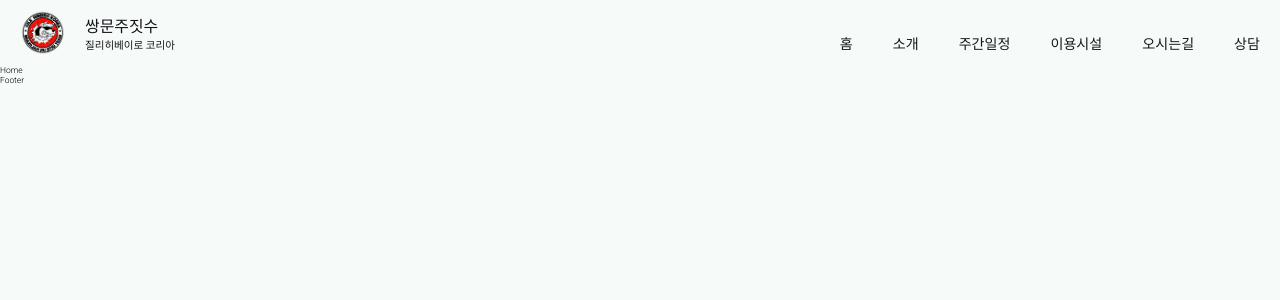
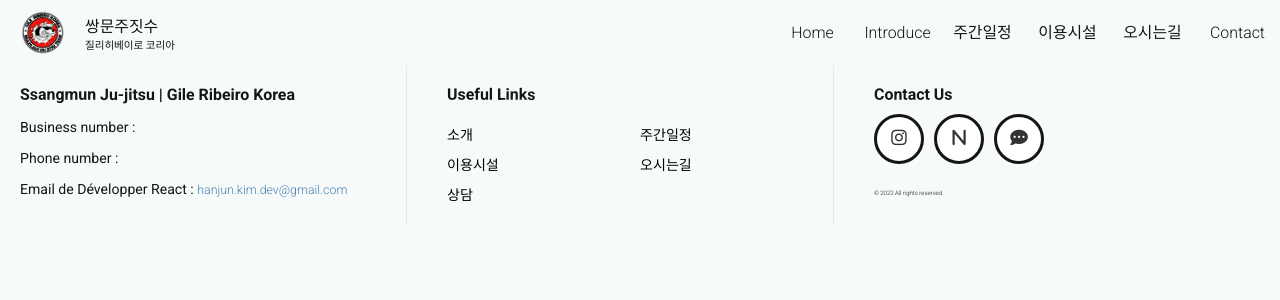
Before and after one commit to snrtn/projet-site-marketing, a React (Create React App) app in the folder client/: page / in a window 1280 px wide. Shown: the top 300 px of the page. Built offline with nearby package versions, Linux system fonts and the light colour scheme.

Commit message:
change code

```diff
--- a/client/public/index.html
+++ b/client/public/index.html
@@ -14,7 +14,7 @@
 
     <!-- fontawesome -->
     <script
-      src="https://kit.fontawesome.com/7d73c0060b.js"
+      src="https://kit.fontawesome.com/4ae45892d1.js"
       crossorigin="anonymous"
     ></script>
 
--- a/client/src/components/footer/Footer.tsx
+++ b/client/src/components/footer/Footer.tsx
@@ -1,11 +1,70 @@
 import React from "react";
 // style
-import { Container } from "./footer.style";
+import {
+  Container,
+  Wrapper,
+  Left,
+  Title,
+  Tel,
+  Number,
+  Email,
+  Center,
+  TitleLink,
+  List,
+  ListItem,
+  Right,
+  TitleSns,
+  Desc,
+} from "./footer.style";
 
 type Props = {};
 
 const Footer = (props: Props) => {
-  return <Container>Footer</Container>;
+  return (
+    <Container>
+      <Wrapper>
+        <Left>
+          <Title>Ssangmun Ju-jitsu | Gile Ribeiro Korea</Title>
+          <Number>Business number : </Number>
+          <Tel>Phone number : </Tel>
+          <Email>
+            Email de Développer React :{" "}
+            <a
+              href="mailto:hanjun.kim.dev@gmail.com"
+              style={{ cursor: "pointer" }}
+            >
+              hanjun.kim.dev@gmail.com
+            </a>
+          </Email>
+        </Left>
+        <Center>
+          <TitleLink>Useful Links</TitleLink>
+          <List>
+            <ListItem>소개</ListItem>
+            <ListItem>주간일정</ListItem>
+            <ListItem>이용시설</ListItem>
+            <ListItem>오시는길</ListItem>
+            <ListItem>상담</ListItem>
+          </List>
+        </Center>
+        <Right>
+          <TitleSns>Contact Us</TitleSns>
+          <div className="sns">
+            <button className="icon" onClick={() => window.open("", "_blank")}>
+              <i className="fa fa-brands fa-instagram"></i>
+            </button>
+            <button className="icon" onClick={() => window.open("", "_blank")}>
+              <i className="fa fa-solid fa-n"></i>
+            </button>
+            <button className="icon" onClick={() => window.open("", "_blank")}>
+              <i className="fa fa-solid fa-comment-dots"></i>
+            </button>
+          </div>
+          <Desc>© 2022.All rights reserved.</Desc>
+        </Right>
+      </Wrapper>
+    </Container>
+  );
 };
 
 export default Footer;
--- a/client/src/components/footer/footer.style.ts
+++ b/client/src/components/footer/footer.style.ts
@@ -1,3 +1,228 @@
 import styled from "styled-components";
+import variable from "../../styles/variable";
+import { r768px } from "../../styles/responsive";
 
-export const Container = styled.div``;
+export const Container = styled.div`
+  display: flex;
+  justify-content: center;
+  background-color: ${variable.lightmode};
+`;
+
+export const Wrapper = styled.div`
+  width: 1350px;
+  height: 160px;
+  display: flex;
+  justify-content: center;
+  align-items: center;
+  ${r768px({
+    flexDirection: "column",
+    height: "100%",
+  })}
+`;
+
+export const Left = styled.div`
+  flex: 1;
+  height: inherit;
+  flex-direction: column;
+  padding: 20px 0px 0px 20px;
+  border-right: 1.2px solid #00000010;
+  margin-right: 20px;
+  ${r768px({
+    width: "100%",
+    borderRight: "none",
+    borderBottom: "1.2px solid #00000010",
+    marginRight: "0px",
+    paddingBottom: "20px",
+  })}
+
+  p {
+    color: ${variable.darkmode};
+    margin-top: 15px;
+    font-weight: 400;
+    font-size: ${variable.d16px};
+    ${r768px({
+      fontSize: variable.m18px,
+    })}
+  }
+`;
+export const Title = styled.h1`
+  color: ${variable.darkmode};
+  font-weight: bold;
+  margin-bottom: 10px;
+  font-size: ${variable.d18px};
+  ${r768px({
+    fontSize: variable.m20px,
+  })}
+`;
+export const Number = styled.p``;
+export const Tel = styled.p``;
+export const Email = styled.p`
+  a {
+    color: ${variable.steelblue};
+    &:hover {
+      @media (hover: hover) {
+        color: ${variable.orange};
+      }
+    }
+  }
+`;
+
+export const Center = styled.div`
+  flex: 1;
+  height: inherit;
+  padding: 20px 0px 0px 20px;
+  border-right: 1.2px solid #00000010;
+  margin-right: 20px;
+  ${r768px({
+    width: "100%",
+    borderRight: "none",
+    borderBottom: "1.2px solid #00000010",
+    marginRight: "0px",
+    paddingBottom: "20px",
+  })}
+`;
+export const TitleLink = styled.h3`
+  color: ${variable.darkmode};
+  margin-bottom: 20px;
+  font-weight: bold;
+  font-size: ${variable.d18px};
+  ${r768px({
+    fontSize: variable.m20px,
+  })}
+`;
+export const List = styled.ul`
+  margin: 0;
+  padding: 0;
+  list-style: none;
+  display: flex;
+  flex-wrap: wrap;
+`;
+export const ListItem = styled.li`
+  width: 50%;
+  margin-bottom: 10px;
+  font-size: ${variable.d16px};
+  transition: 0.3s;
+  cursor: pointer;
+  ${r768px({
+    fontSize: variable.m18px,
+  })}
+  &:hover {
+    @media (hover: hover) {
+      color: ${variable.orange};
+    }
+  }
+`;
+
+export const Right = styled.div`
+  flex: 1;
+  height: inherit;
+  padding: 20px;
+  ${r768px({
+    width: "100%",
+    borderRight: "none",
+    marginRight: "0px",
+    paddingBottom: "20px",
+  })}
+
+  .sns {
+    margin-top: 10px;
+    display: flex;
+    align-items: center;
+    position: relative;
+
+    & button:before {
+      content: "";
+      position: absolute;
+      width: 100%;
+      height: 0;
+      bottom: 0;
+      left: 0;
+      transition: 0.7s;
+    }
+
+    & button:hover:before {
+      @media (hover: hover) {
+        height: 100%;
+      }
+    }
+
+    & button:nth-child(1):before {
+      background: linear-gradient(
+        to right,
+        #97359a,
+        #ba2d71,
+        #f81e23,
+        #fd6130,
+        #fca241
+      );
+    }
+    & button:nth-child(2):before {
+      background-color: #00bd39;
+    }
+    & button:nth-child(3):before {
+      background-color: #edd611;
+    }
+
+    & button .fa {
+      position: relative;
+      transition: 0.5s;
+    }
+    & button .fa {
+      position: relative;
+      transition: 0.5s;
+    }
+    & button:hover .fa {
+      @media (hover: hover) {
+        transform: rotateY(360deg);
+        color: #fff;
+        border-radius: 50%;
+      }
+    }
+    & button:hover .fa {
+      @media (hover: hover) {
+        transform: rotateY(360deg);
+        color: #fff;
+        border-radius: 50%;
+      }
+    }
+    .icon {
+      border: 3px solid ${variable.darkmode};
+      display: inline-block;
+      width: 50px;
+      height: 50px;
+      border-radius: 50%;
+      color: #333333;
+      text-align: center;
+      line-height: 50px;
+      position: relative;
+      overflow: hidden;
+      cursor: pointer;
+      background-color: white;
+
+      &:nth-child(2) {
+        margin: 0px 10px;
+      }
+
+      .fa {
+        font-size: ${variable.d20px};
+        ${r768px({
+          justifyContent: variable.m24px,
+        })}
+      }
+    }
+  }
+`;
+export const TitleSns = styled.h3`
+  color: ${variable.darkmode};
+  margin-bottom: 10px;
+  font-weight: bold;
+  font-size: ${variable.d18px};
+  ${r768px({
+    fontSize: variable.m20px,
+  })}
+`;
+
+export const Desc = styled.p`
+  margin-top: 25px;
+  color: ${variable.darkmode};
+`;
--- a/client/src/components/navbar/Navbar.tsx
+++ b/client/src/components/navbar/Navbar.tsx
@@ -1,6 +1,7 @@
 import React, { useState } from "react";
 
 // style
+import styled from "styled-components";
 import {
   Container,
   Wrapper,
@@ -12,12 +13,58 @@ import {
   SubTitle,
   Right,
   Menu,
-  Item,
   Icon,
   Burger,
 } from "./navbar.style";
+import variable from "../../styles/variable";
+import { r768px } from "../../styles/responsive";
 
 type Props = {};
+
+const Item = styled.a`
+  width: 85px;
+  height: 65px;
+  line-height: 65px;
+  text-align: center;
+  position: relative;
+  overflow: hidden;
+  cursor: pointer;
+  font-size: ${variable.d18px};
+  ${r768px({
+    color: variable.lightmode,
+    fontSize: variable.m24px,
+  })}
+
+  &:before,
+  &:after {
+    position: absolute;
+    content: attr(data-link);
+    width: 100%;
+    transition: all 0.75s;
+  }
+
+  &:before {
+    top: 0;
+    left: 0;
+  }
+
+  &:after {
+    top: 100%;
+    left: 0;
+    color: ${variable.orange};
+  }
+
+  &:hover:before {
+    @media (hover: hover) {
+      top: -100%;
+    }
+  }
+  &:hover:after {
+    @media (hover: hover) {
+      top: 0;
+    }
+  }
+`;
 
 const Navbar = (props: Props) => {
   const [open, setOpen] = useState(false);
@@ -37,12 +84,12 @@ const Navbar = (props: Props) => {
         </Left>
         <Right>
           <Menu open={open}>
-            <Item onClick={toggleOpen}>홈</Item>
-            <Item onClick={toggleOpen}>소개</Item>
-            <Item onClick={toggleOpen}>주간일정</Item>
-            <Item onClick={toggleOpen}>이용시설</Item>
-            <Item onClick={toggleOpen}>오시는길</Item>
-            <Item onClick={toggleOpen}>상담</Item>
+            <Item onClick={toggleOpen} data-link="Home"></Item>
+            <Item onClick={toggleOpen} data-link="Introduce"></Item>
+            <Item onClick={toggleOpen} data-link="주간일정"></Item>
+            <Item onClick={toggleOpen} data-link="이용시설"></Item>
+            <Item onClick={toggleOpen} data-link="오시는길"></Item>
+            <Item onClick={toggleOpen} data-link="Contact"></Item>
           </Menu>
 
           <Icon onClick={() => setOpen(!open)}>
--- a/client/src/components/navbar/navbar.style.ts
+++ b/client/src/components/navbar/navbar.style.ts
@@ -59,7 +59,6 @@ export const Right = styled.div`
   display: flex;
   justify-content: right;
   align-items: center;
-  position: relative;
   ${r768px({
     flex: "0.2",
     paddingRight: "20px",
@@ -85,38 +84,11 @@ export const Menu = styled.div<open>`
     width: 250px;
     padding-top: 3.5rem;
     margin-left: 0px;
+    z-index: 99;
     justify-content: normal;
     transition: all 0.3s linear;
-    border-left: 1px solid ${variable.lightgray};
-  }
-`;
-export const Item = styled.a`
-  display: inline-block;
-  margin: 0px 20px;
-  cursor: pointer;
-  position: relative;
-  font-size: ${variable.d16px};
-  ${r768px({
-    fontSize: variable.m24px,
-    marginTop: "20px",
-  })}
-  &:before {
-    @media (hover: hover) {
-      content: "";
-      position: absolute;
-      background-color: ${variable.orange};
-      height: 1px;
-      width: 0;
-      bottom: -3px;
-      transition: all 0.3s linear;
-      left: 50%;
-      transform: translateX(-50%);
-    }
-  }
-  &:hover:before {
-    @media (hover: hover) {
-      width: 100%;
-    }
+    border-left: 1px solid ${variable.lightmode};
+    background-color: ${variable.darkmode};
   }
 `;
 
--- a/client/src/pages/home/Home.tsx
+++ b/client/src/pages/home/Home.tsx
@@ -1,9 +1,10 @@
 import React from "react";
+import { Container } from "./home.style";
 
 type Props = {};
 
 const Home = (props: Props) => {
-  return <div>Home</div>;
+  return <Container></Container>;
 };
 
 export default Home;
```
